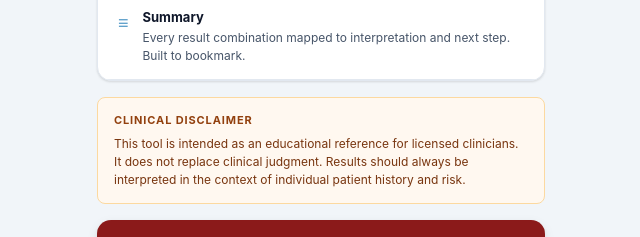
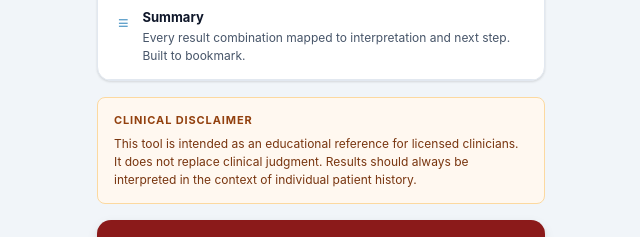
Before and after one commit to jason10033/hiv-interpretation, a React (Vite) app: page /about in a window 1280 px wide. Shown: the part 1100-1337 px from the top of the page, without its empty margins (319-959 px from the left). Built offline with nearby package versions, Linux system fonts and the light colour scheme.

Commit message:
Trim clinical disclaimer: remove and risk

```diff
--- a/gitpush.cjs
+++ b/gitpush.cjs
@@ -19,7 +19,7 @@ function run(cmd) {
 run('config user.email "jason10033@github.com"')
 run('config user.name "Jason"')
 run('add -A')
-run('commit -m "Update home page button labels to patient-facing clinical language"')
+run('commit -m "Trim clinical disclaimer: remove and risk"')
 const fs = require('fs')
 const token = fs.readFileSync(require('path').join(__dirname, '.github-token'), 'utf8').trim()
 run(`remote set-url origin https://${token}@github.com/jason10033/hiv-interpretation.git`)
--- a/src/components/ClinicalDisclaimer.jsx
+++ b/src/components/ClinicalDisclaimer.jsx
@@ -13,7 +13,7 @@ export default function ClinicalDisclaimer() {
         Clinical Disclaimer:{' '}
       </span>
       <span style={{ color: '#78350F' }}>
-        This tool is intended as an educational reference for licensed clinicians. It does not replace clinical judgment. Results should always be interpreted in the context of individual patient history and risk.
+        This tool is intended as an educational reference for licensed clinicians. It does not replace clinical judgment. Results should always be interpreted in the context of individual patient history.
       </span>
     </div>
   )
--- a/src/pages/About.jsx
+++ b/src/pages/About.jsx
@@ -139,7 +139,7 @@ export default function About() {
           Clinical Disclaimer
         </div>
         <p style={{ fontSize: 12, color: '#78350F', lineHeight: 1.5 }}>
-          This tool is intended as an educational reference for licensed clinicians. It does not replace clinical judgment. Results should always be interpreted in the context of individual patient history and risk.
+          This tool is intended as an educational reference for licensed clinicians. It does not replace clinical judgment. Results should always be interpreted in the context of individual patient history.
         </p>
       </div>
 
```
